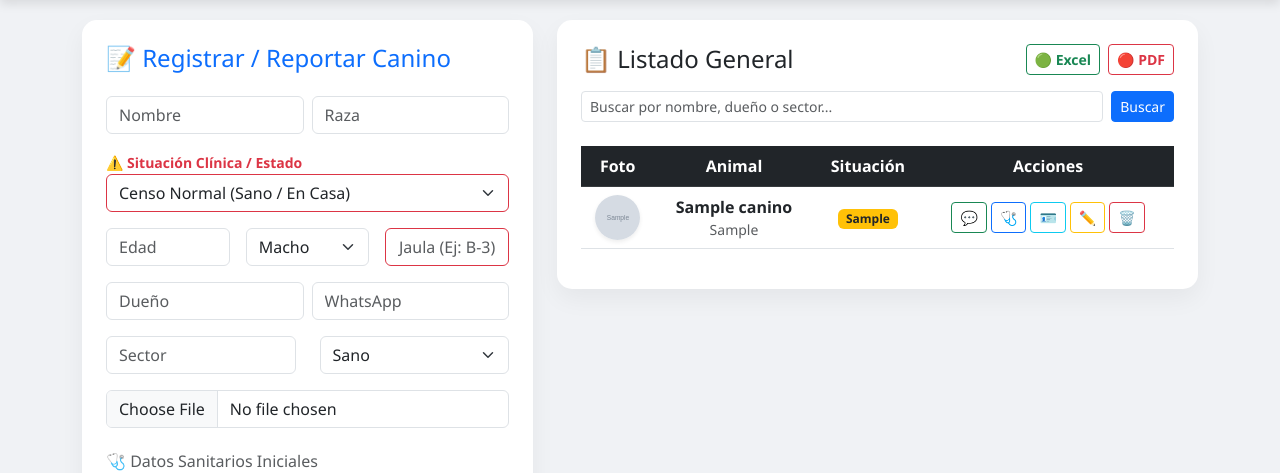
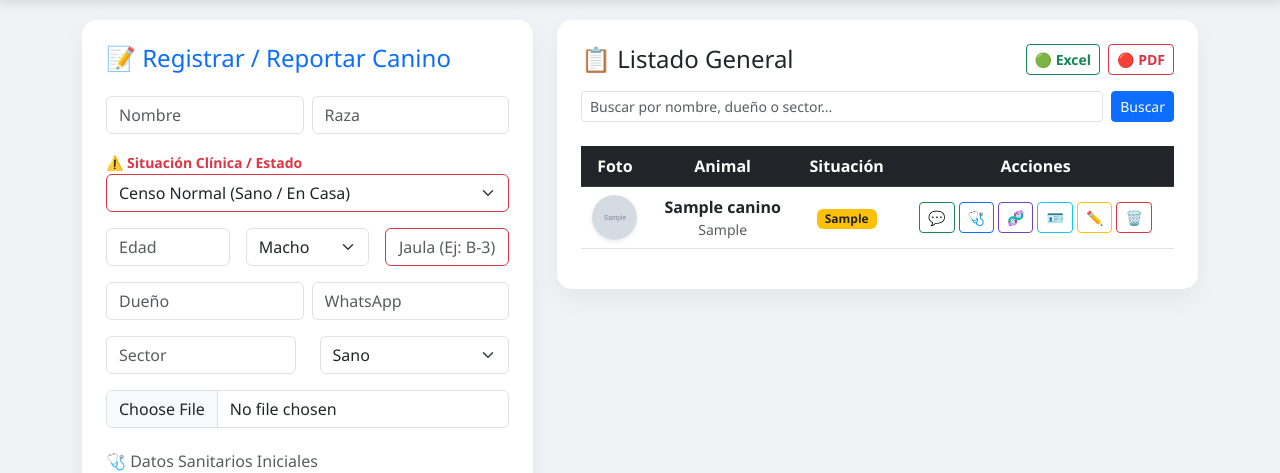
Before and after one commit to thevenezolano100-ui/censo-canino-pro, a Flask app: page / in a window 1280 px wide. Shown: the part 135-608 px from the top of the page. Run offline with Flask 3, Linux system fonts and the light colour scheme; a user stored in the database is signed in; tables that the repository leaves empty hold one stand-in row (values such as "Sample post"); grey boxes marked "Sample" are stand-in pictures; some libraries are stand-ins or nearby versions.

Commit message:
añadir iundes

```diff
--- a/templates/index.html
+++ b/templates/index.html
@@ -23,11 +23,14 @@
 </head>
 <body>
 
+<!-- BARRA DE NAVEGACIÓN -->
 <nav class="navbar-custom">
     <div class="container d-flex justify-content-between align-items-center flex-wrap">
         <h3 class="m-0 mb-2 mb-md-0">🐾 Censo Canino <span class="badge bg-light text-primary fs-6">PRO</span></h3>
         <div class="d-flex gap-2 flex-wrap align-items-center">
+            <!-- Indicador de Red -->
             <span id="networkStatus" class="badge bg-success status-badge me-2">🟢 En Línea</span>
+
             <button class="btn btn-dark shadow-sm btn-sm fw-bold" onclick="abrirEscanerQR()">📷 Buscar por QR</button>
             <a href="/hospitalizacion" class="btn btn-danger shadow-sm btn-sm fw-bold">🏥 Hospitalizados</a>
             <a href="/inventario" class="btn btn-secondary shadow-sm btn-sm">📦 Kardex</a>
@@ -38,7 +41,6 @@
             <a href="/videos" class="btn btn-info text-white shadow-sm btn-sm">🎬 Videos</a>
             <a href="/manual" class="btn btn-primary border shadow-sm btn-sm">📖 Manual</a>
 
-            <!-- SEGURIDAD: Solo el Administrador verá este botón -->
             {% if current_user.rol == 'Admin' %}
             <a href="/usuarios" class="btn btn-dark shadow-sm btn-sm" style="background: #6f42c1; border: none;">👥 Usuarios</a>
             {% endif %}
@@ -62,6 +64,7 @@
     {% endwith %}
 
     <div class="row">
+        <!-- FORMULARIO DE REGISTRO -->
         <div class="col-lg-5">
             <div class="card card-form p-4 sticky-top" style="top: 20px;">
                 <h4 class="mb-4 text-primary">📝 Registrar / Reportar Canino</h4>
@@ -124,6 +127,7 @@
             </div>
         </div>
 
+        <!-- TABLA GENERAL -->
         <div class="col-lg-7">
             <div class="card card-form p-4 mb-4">
                 <div class="d-flex justify-content-between align-items-center mb-3">
@@ -154,25 +158,36 @@
                                 <td><div class="fw-bold">{{ perro.nombre or 'S/N' }}</div><div class="small text-muted">{{ perro.sector }}</div></td>
                                 <td><span class="badge {% if 'Hospital' in perro.situacion %}bg-danger{% elif 'Normal' in perro.situacion %}bg-success{% else %}bg-warning text-dark{% endif %}">{{ perro.situacion }}</span></td>
                                 <td>
+                                    <!-- ÁREA DE BOTONES COMPLETAMENTE RESTAURADA Y CON EL NUEVO BOTÓN 🧬 -->
                                     <div class="d-flex gap-1 justify-content-center flex-wrap">
+
                                         {% if perro.estado_salud in ['Enfermo','En Tratamiento'] or perro.situacion in ['Situación de Hambre','Abandono / Callejero'] %}
-                                        <button type="button" class="btn btn-outline-danger btn-sm" data-bs-toggle="modal" data-bs-target="#modalApadrinar" data-nombre="{{ perro.nombre or 'S/N' }}" onclick="prepararApadrinamiento(this)">💖</button>
+                                        <button type="button" class="btn btn-outline-danger btn-sm" data-bs-toggle="modal" data-bs-target="#modalApadrinar" data-nombre="{{ perro.nombre or 'S/N' }}" onclick="prepararApadrinamiento(this)" title="Apadrinar">💖</button>
                                         {% endif %}
-                                        <a href="https://wa.me/{{ perro.whatsapp_propietario }}" target="_blank" class="btn btn-outline-success btn-sm">💬</a>
-                                        <a href="/historial/{{ perro.id }}" class="btn btn-outline-primary btn-sm">🩺</a>
-                                        <a href="/carnet/{{ perro.id }}" class="btn btn-outline-info btn-sm">🪪</a>
+
+                                        <a href="https://wa.me/{{ perro.whatsapp_propietario }}" target="_blank" class="btn btn-outline-success btn-sm" title="Contactar por WhatsApp">💬</a>
+                                        <a href="/historial/{{ perro.id }}" class="btn btn-outline-primary btn-sm" title="Historial Clínico">🩺</a>
+
+                                        <!-- NUEVO BOTÓN: Control Reproductivo -->
+                                        <a href="/reproduccion/{{ perro.id }}" class="btn btn-outline-danger btn-sm" style="color: #6f42c1; border-color: #6f42c1;" title="Control Reproductivo">🧬</a>
+
+                                        <a href="/carnet/{{ perro.id }}" class="btn btn-outline-info btn-sm" title="Carnet y Código QR">🪪</a>
+
                                         {% if current_user.rol == 'Admin' %}
-                                        <a href="/editar/{{ perro.id }}" class="btn btn-outline-warning btn-sm">✏️</a>
-                                        <a href="/eliminar/{{ perro.id }}" class="btn btn-outline-danger btn-sm" onclick="return confirm('¿Borrar definitivamente?')">🗑️</a>
+                                        <a href="/editar/{{ perro.id }}" class="btn btn-outline-warning btn-sm" title="Editar Expediente">✏️</a>
+                                        <a href="/eliminar/{{ perro.id }}" class="btn btn-outline-danger btn-sm" onclick="return confirm('¿Borrar definitivamente?')" title="Eliminar Registro">🗑️</a>
                                         {% endif %}
                                     </div>
                                 </td>
                             </tr>
+                            {% else %}
+                            <tr><td colspan="4" class="text-center text-muted p-4">No se encontraron registros.</td></tr>
                             {% endfor %}
                         </tbody>
                     </table>
                 </div>
 
+                <!-- PAGINACIÓN -->
                 {% if caninos.pages > 1 %}
                 <nav class="mt-3">
                     <ul class="pagination pagination-sm justify-content-center">
@@ -187,6 +202,7 @@
     </div>
 </div>
 
+<!-- MODALES (Apadrinar y Escáner QR) -->
 <div class="modal fade" id="modalApadrinar" tabindex="-1" aria-hidden="true">
   <div class="modal-dialog modal-dialog-centered">
     <div class="modal-content" style="border-radius: 15px; border: 2px solid #dc3545;">
@@ -208,6 +224,7 @@
   </div>
 </div>
 
+<!-- SCRIPTS: MAPAS Y MODO OFFLINE -->
 <script src="https://unpkg.com/leaflet@1.9.4/dist/leaflet.js"></script>
 <script src="https://cdn.jsdelivr.net/npm/bootstrap@5.3.0/dist/js/bootstrap.bundle.min.js"></script>
 <script>
```
